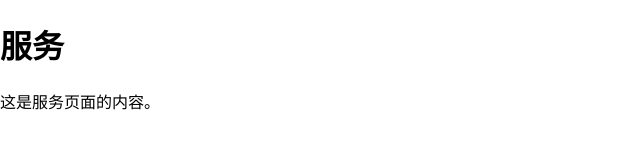
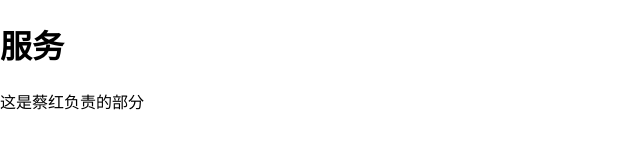
Before and after one commit to caiwenguo1314/essayHD, a plain HTML site: page services.html in a window 1280 px wide. Shown: the full height of the page, 0-640 px from the left. Drawn offline with Linux system fonts and the light colour scheme.

```diff
--- a/services.html
+++ b/services.html
@@ -20,7 +20,7 @@
         </nav>
     </header>
     <h1>服务</h1>
-    <p>这是服务页面的内容。</p>
+    <p>这是蔡红负责的部分</p>
 </body>
 
 </html>
```
